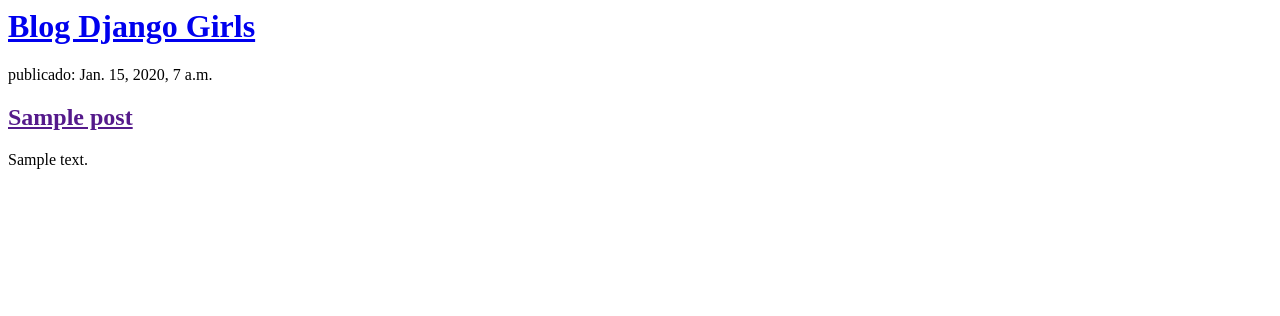
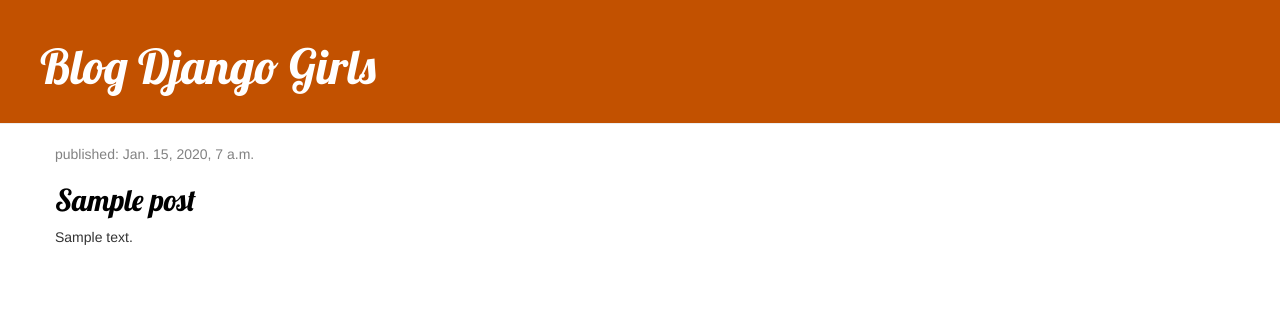
Before and after one commit to fga-apc/dg, a Django app: page / in a window 1280 px wide. Shown: the top 316 px of the page. Run offline with Django 3.2, Linux system fonts and the light colour scheme; tables that the repository leaves empty hold one stand-in row (values such as "Sample post"); some libraries are stand-ins or nearby versions.

Commit message:
Acrescentou estilos

```diff
--- a/blog/templates/blog/post_list.html
+++ b/blog/templates/blog/post_list.html
@@ -1,19 +1,83 @@
 <html>
     <head>
         <title>Blog Django Girls</title>
+        <link rel="stylesheet" href="//maxcdn.bootstrapcdn.com/bootstrap/3.2.0/css/bootstrap.min.css">
+        <link rel="stylesheet" href="//maxcdn.bootstrapcdn.com/bootstrap/3.2.0/css/bootstrap-theme.min.css">
+        <link href="//fonts.googleapis.com/css?family=Lobster&subset=latin,latin-ext" rel="stylesheet" type="text/css">
+        <style>
+
+
+.page-header {
+    background-color: #C25100;
+    margin-top: 0;
+    padding: 20px 20px 20px 40px;
+}
+
+.page-header h1, .page-header h1 a, .page-header h1 a:visited, .page-header h1 a:active {
+    color: #ffffff;
+    font-size: 36pt;
+    text-decoration: none;
+}
+
+.content {
+    margin-left: 40px;
+}
+
+h1, h2, h3, h4 {
+    font-family: 'Lobster', cursive;
+}
+
+.date {
+    color: #828282;
+}
+
+.save {
+    float: right;
+}
+
+.post-form textarea, .post-form input {
+    width: 100%;
+}
+
+.top-menu, .top-menu:hover, .top-menu:visited {
+    color: #ffffff;
+    float: right;
+    font-size: 26pt;
+    margin-right: 20px;
+}
+
+.post {
+    margin-bottom: 70px;
+}
+
+.post h2 a, .post h2 a:visited {
+    color: #000000;
+}
+
+
+        </style>
     </head>
+
     <body>
-        <div>
+        <div class="page-header">
             <h1><a href="/">Blog Django Girls</a></h1>
         </div>
 
-        {% for post in posts %}
-            <div>
-                <p>publicado: {{ post.published_date }}</p>
-                <h2><a href="">{{ post.title }}</a></h2>
-                <p>{{ post.text|linebreaksbr }}</p>
+        <div class="content container">
+            <div class="row">
+                <div class="col-md-8">
+                    {% for post in posts %}
+                        <div class="post">
+                            <div class="date">
+                                <p>published: {{ post.published_date }}</p>
+                            </div>
+                            <h2><a href="">{{ post.title }}</a></h2>
+                            <p>{{ post.text|linebreaksbr }}</p>
+                        </div>
+                    {% endfor %}
+                </div>
             </div>
-        {% endfor %}
+        </div>
 
     </body>
 </html>
--- a/blog/views.py
+++ b/blog/views.py
@@ -8,9 +8,10 @@
     posts = (
         Post.objects
             .filter(published_date__lte=timezone.now())
-            .order_by('published_date')
+            .order_by('-published_date')
     )
-    return render(request, 'blog/post_list.html', {"posts": posts})
+    variaveis = {"posts": posts}
+    return render(request, 'blog/post_list.html', variaveis)
 
 # http://127.0.0.1/read/<id>/
 def post_read(request, id):
```
